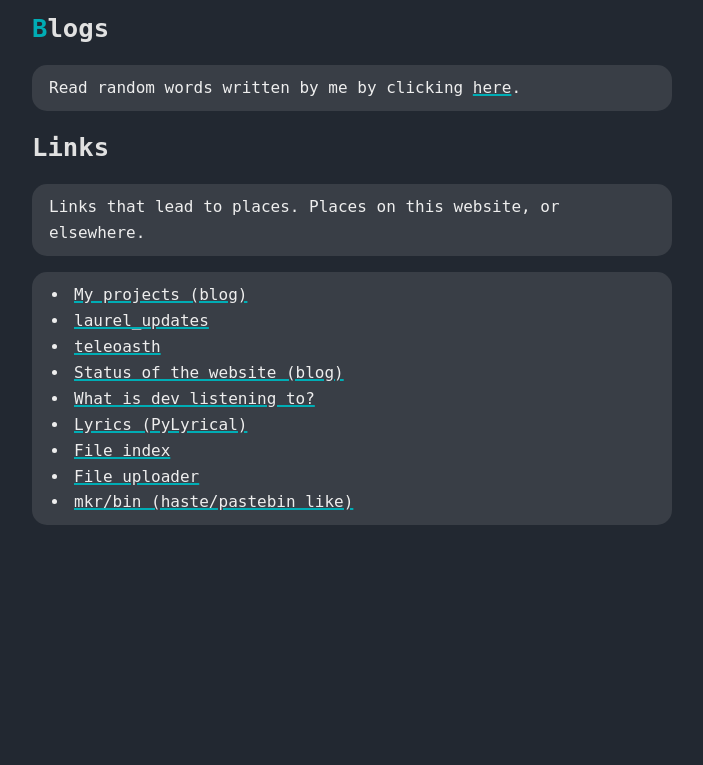
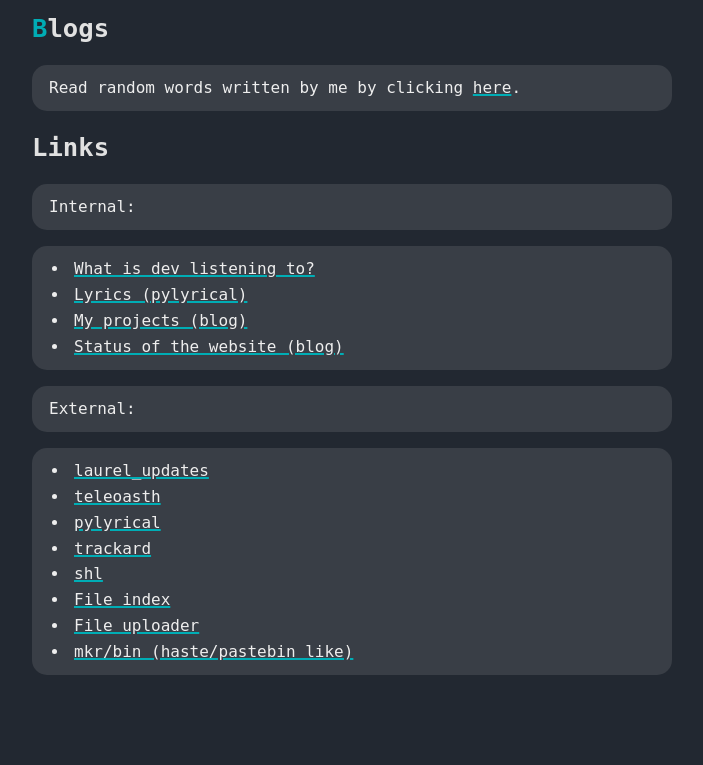
Before and after one commit to devlocalhost/website, a Flask app: page / in a window 1280 px wide. Shown: the part 135-900 px from the top of the page, without its empty margins (288-991 px from the left). Before the commit the page ends 660 px from the top, so only its background shows below. Run offline with Flask 3, Linux system fonts and the light colour scheme; parts of the project's set-up code (start-up, migrations or seed data) failed here and were passed over; some web fonts are replaced.

Commit message:
update index links

```diff
--- a/templates/index.html
+++ b/templates/index.html
@@ -12,15 +12,22 @@
     <p>Read random words written by me by clicking <a href="/blog">here</a>.</p>
 
     <h2>Links</h2>
-    <p>Links that lead to places. Places on this website, or elsewhere.</p>
 
+    <p>Internal:</p>
     <ul>
+        <li><a href="/whatisdevlisteningto">What is dev listening to?</a></li>
+        <li><a href="/lyrics">Lyrics (pylyrical)</a></li>
         <li><a href="/blog/projects">My projects (blog)</a></li>
+        <li><a href="/blog/website_status">Status of the website (blog)</a></li>
+    </ul>
+
+    <p>External:</p>
+    <ul>
         <li><a href="https://devlocalhost.github.io/lu">laurel_updates</a></li>
         <li><a href="https://teleoasth.dev64.xyz">teleoasth</a></li>
-        <li><a href="/blog/website_status">Status of the website (blog)</a></li>
-        <li><a href="/whatisdevlisteningto">What is dev listening to?</a></li>
-        <li><a href="/lyrics">Lyrics (PyLyrical)</a></li>
+        <li><a href="https://pylyrical.dev64.xyz">pylyrical</a></li>
+        <li><a href="https://trackard.dev64.xyz">trackard</a></li>
+        <li><a href="https://shl.dev64.xyz">shl</a></li>
         <li><a href="https://f.dev64.xyz">File index</a></li>
         <li><a href="https://u.dev64.xyz">File uploader</a></li>
         <li><a href="https://b.dev64.xyz">mkr/bin (haste/pastebin like)</a></li>
```
